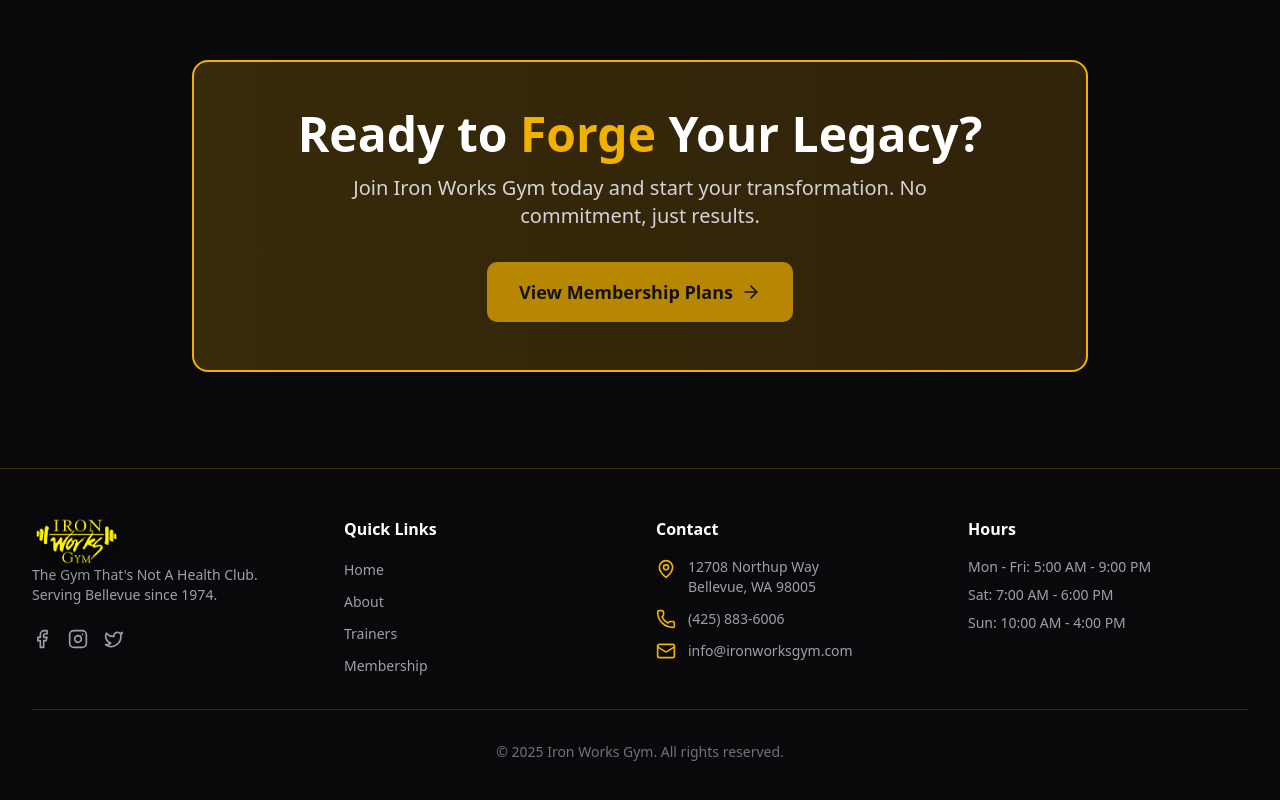
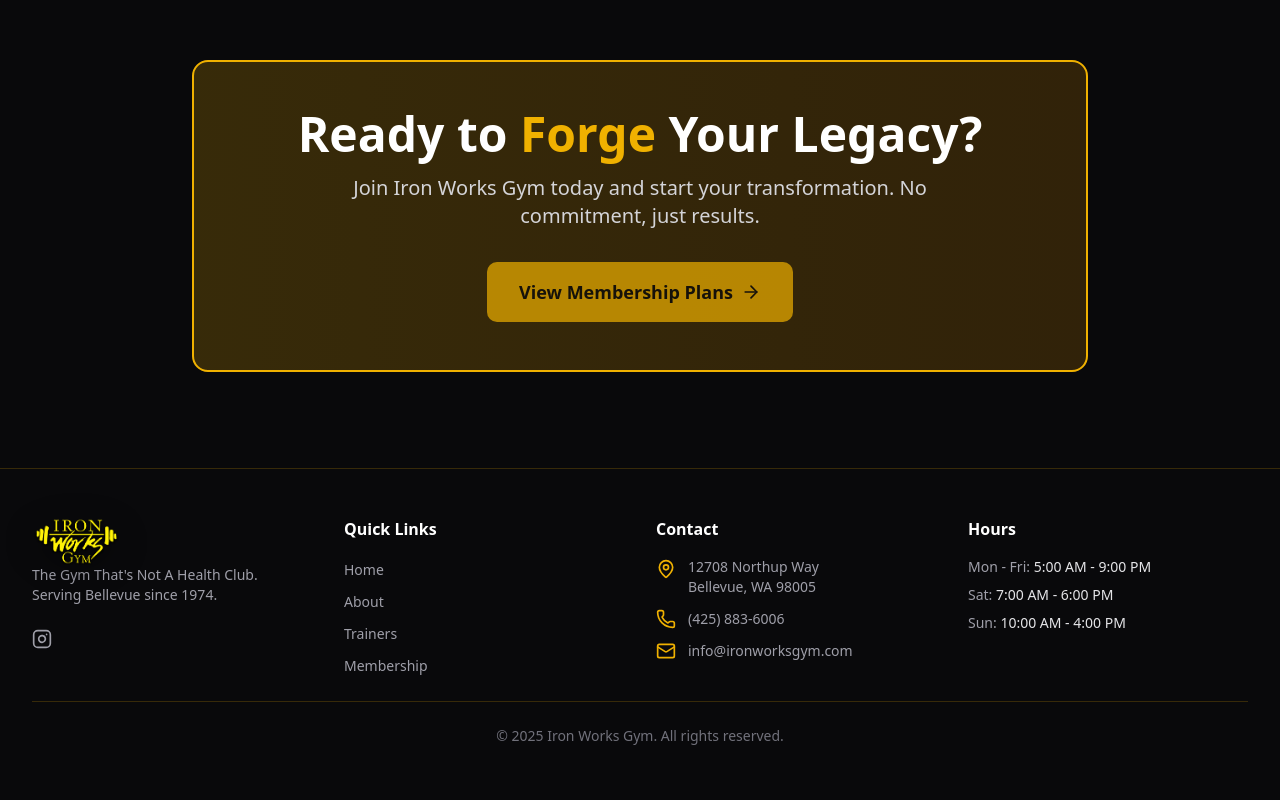
Before and after one commit to DrakeAlia/ironworks-gym, a Next.js app: page / in a window 1280 px wide. Shown: the part 4070-4870 px from the top of the page. Built offline with nearby package versions, Linux system fonts and the light colour scheme.

Commit message:
fixed socials for footer

```diff
--- a/components/Footer.tsx
+++ b/components/Footer.tsx
@@ -1,14 +1,14 @@
 import Image from "next/image";
 import Link from "next/link";
-import { Mail, Phone, MapPin, Facebook, Instagram, Twitter } from "lucide-react";
+import { Mail, Phone, MapPin, Instagram } from "lucide-react";
 
 export default function Footer() {
   return (
     <footer className="bg-zinc-950 border-t border-yellow-500/20">
-      <div className="max-w-7xl mx-auto px-4 sm:px-6 lg:px-8 py-12">
-        <div className="grid grid-cols-1 md:grid-cols-4 gap-8">
+      <div className="max-w-7xl mx-auto px-4 sm:px-6 lg:px-8 py-8 md:py-12">
+        <div className="grid grid-cols-1 md:grid-cols-4 gap-6 md:gap-8">
           {/* Brand */}
-          <div className="space-y-6">
+          <div className="space-y-6 text-center md:text-left">
             <Link href="/" aria-label="Iron Works Gym home">
               <Image
                 src="/images/ironworksLogo.png"
@@ -22,27 +22,15 @@ export default function Footer() {
               The Gym That's Not A Health Club.<br />
               Serving Bellevue since 1974.
             </p>
-            <div className="flex space-x-4">
+            <div className="flex space-x-4 justify-center md:justify-start">
               <a
-                href="#"
-                className="text-zinc-400 hover:text-yellow-500 transition-colors"
-                aria-label="Facebook"
-              >
-                <Facebook className="h-5 w-5" />
-              </a>
-              <a
-                href="#"
+                href="https://www.instagram.com/ironworksgymbellevue/?hl=en"
+                target="_blank"
+                rel="noopener noreferrer"
                 className="text-zinc-400 hover:text-yellow-500 transition-colors"
                 aria-label="Instagram"
               >
                 <Instagram className="h-5 w-5" />
-              </a>
-              <a
-                href="#"
-                className="text-zinc-400 hover:text-yellow-500 transition-colors"
-                aria-label="Twitter"
-              >
-                <Twitter className="h-5 w-5" />
               </a>
             </div>
           </div>
@@ -108,15 +96,24 @@ export default function Footer() {
           {/* Hours */}
           <div>
             <h3 className="text-white font-semibold mb-4">Hours</h3>
-            <ul className="space-y-2 text-zinc-400 text-sm">
-              <li>Mon - Fri: 5:00 AM - 9:00 PM</li>
-              <li>Sat: 7:00 AM - 6:00 PM</li>
-              <li>Sun: 10:00 AM - 4:00 PM</li>
+            <ul className="space-y-2 text-sm">
+              <li>
+                <span className="text-zinc-400">Mon - Fri: </span>
+                <span className="text-zinc-200">5:00 AM - 9:00 PM</span>
+              </li>
+              <li>
+                <span className="text-zinc-400">Sat: </span>
+                <span className="text-zinc-200">7:00 AM - 6:00 PM</span>
+              </li>
+              <li>
+                <span className="text-zinc-400">Sun: </span>
+                <span className="text-zinc-200">10:00 AM - 4:00 PM</span>
+              </li>
             </ul>
           </div>
         </div>
 
-        <div className="mt-8 pt-8 border-t border-yellow-500/20">
+        <div className="mt-6 pt-6 border-t border-yellow-500/20">
           <p className="text-center text-zinc-500 text-sm">
             &copy; {new Date().getFullYear()} Iron Works Gym. All rights reserved.
           </p>
```
